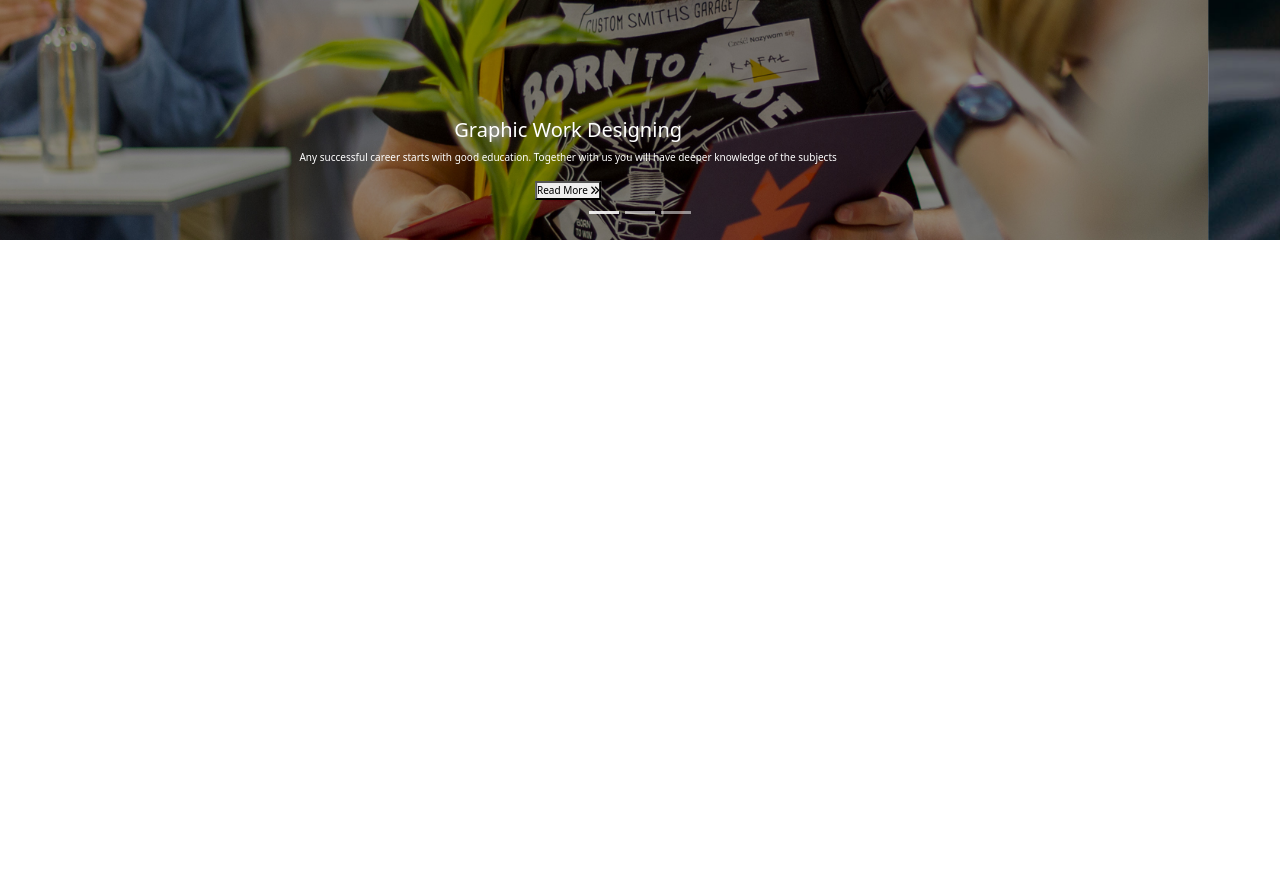
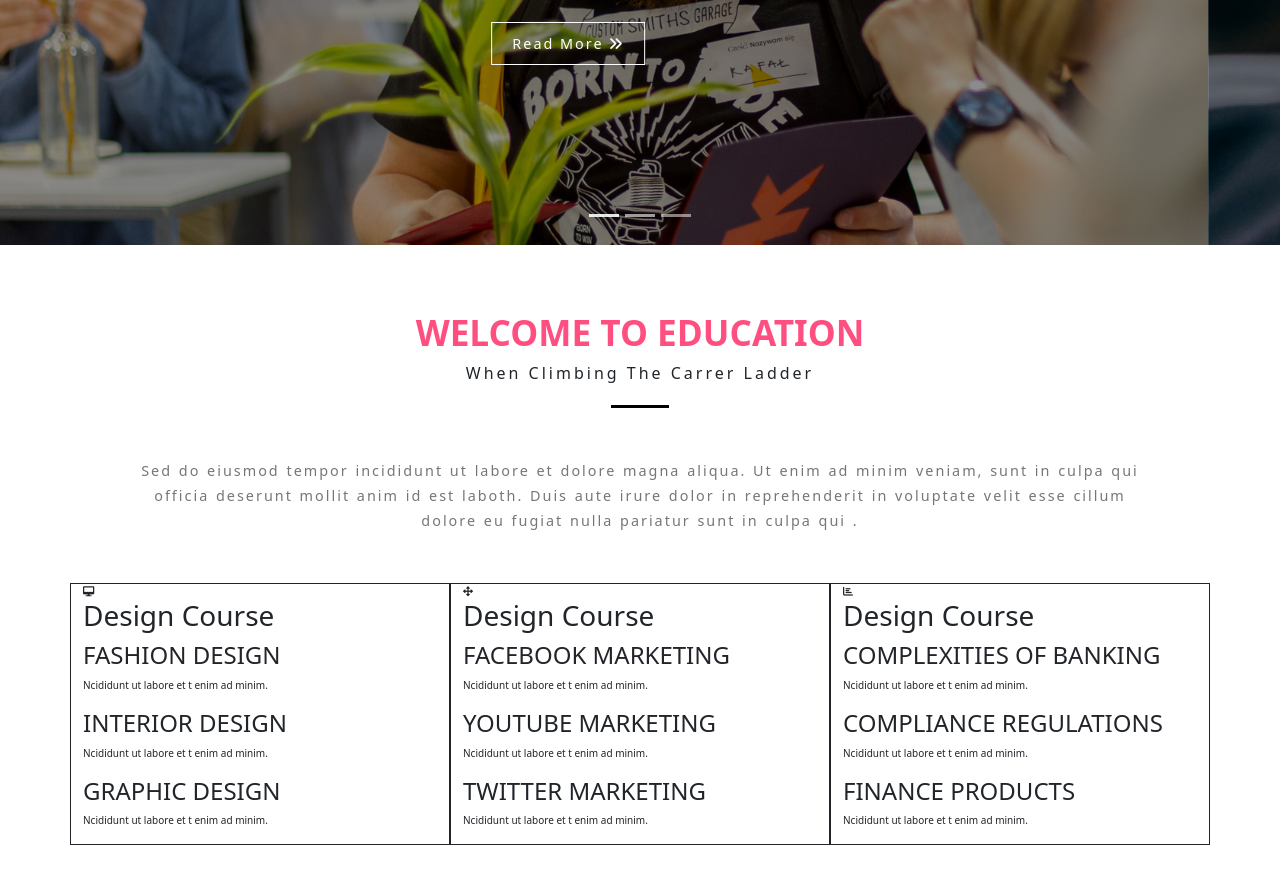
Before and after one commit to agamamom/bootstrap-responsive-practice, a website: page index.html in a window 1280 px wide. Shown: the part 506-1390 px from the top of the page. Before the commit the page ends 800 px from the top, so only its background shows below. Drawn offline with nearby package versions, Linux system fonts and the light colour scheme.

Commit message:
update code carousel, welcome

```diff
--- a/css/main.css
+++ b/css/main.css
@@ -14,6 +14,21 @@ body{
 ul{
     list-style: none;
 }
+.heading{
+    text-align: center;
+}
+.heading h1{
+    color:#ff4f81;
+    font-size: 2.2rem;
+    font-weight: 700;
+}
+.heading p{
+    font-size: 1rem;
+    letter-spacing: 3px;
+}
+.section{
+    padding: 66px 0;
+}
 /* MAIN CSS */
 /* HEADER TOP */
 .header__top{
@@ -24,7 +39,7 @@ ul{
 }
 .header__left a{
     color: white;
-    font-size: 0.9rem;
+    font-size: 1rem;
     text-decoration: none;
     outline: none;
     padding: 0 10px;
@@ -48,10 +63,17 @@ ul{
     text-align: center;
     color: white;
     margin-right: 5px;
+    font-size: 0.9rem;
+    transition: all .3s;
+}
+.header__right a i:hover{
+    border: 1px solid white;
+    background-color: #ff4f81;
+
 }
 /* HEADER NAV */
 .navInstruction .navbar-brand p:first-child{
-    font-size: 2rem;
+    font-size: 2.2rem;
     font-weight: 700;
     color: black;
 }
@@ -109,3 +131,62 @@ ul{
     background-color: transparent;
     color: #ff4f81;
 }
+/* CAROUSEL */
+/* #cybercarousels .container{
+    width: 50%;
+} */
+#cybercarousels .carousel-caption{
+    top: 35%;
+    left: 50%;
+    transform: translate(-50%);
+}
+#cybercarousels .carousel-caption h5{
+    font-size: 3rem;
+    color: white;
+    letter-spacing: 1px;
+    font-weight: 400;
+}
+#cybercarousels .carousel-caption p{
+    font-size: 1rem;
+    letter-spacing: 3px;
+    line-height: 30px;
+    color: rgb(255, 255, 255);
+    font-weight: 200;
+    width: 60%;
+    margin: 10px auto 25px;
+}
+#cybercarousels .carousel-caption button{
+    font-size: 0.9rem;
+    background-color: transparent;
+    padding: 10px 20px;
+    border: 1px solid white;
+    color: white;
+    letter-spacing: 2px;
+    transition: all .3s;
+}
+#cybercarousels .carousel-caption button:hover{
+    background-color:#ff4f81;
+    border: 1px solid #ff4f81;
+}
+#cybercarousels .carousel-indicators{
+    bottom: 2px;
+}
+/* WELCOME */
+.welcome .heading p::after{
+    content: '';
+    display: block;
+    height: 3px;
+    width: 4.5%;
+    margin: 20px auto;
+    background-color: black;
+}
+.welcome__content>p{
+    width: 80%;
+    margin: 50px auto;
+    letter-spacing: 2px;
+    text-align: center;
+    color: rgb(117, 119, 119);
+    font-size: 0.9rem;
+    word-spacing: 1px;
+    line-height: 25px;
+}
--- a/index.html
+++ b/index.html
@@ -83,8 +83,9 @@
     </header>
     <!-- CAROUSEL -->
     <section class="cyberCarousel">
+        <!--  -->
         <div id="cybercarousels" class="carousel slide" data-bs-ride="carousel">
-            <div class="carousel-indicators">
+            <div class=" carousel-indicators">
                 <button type="button" data-bs-target="#cybercarousels" data-bs-slide-to="0" class="active"
                     aria-current="true" aria-label="Slide 1"></button>
                 <button type="button" data-bs-target="#cybercarousels" data-bs-slide-to="1"
@@ -95,8 +96,8 @@
             <div class="carousel-inner">
                 <div class="carousel-item active">
                     <img src="./img/banner1.jpg" class="d-block w-100" alt="banner1">
-                    <div class="carousel-caption d-none d-md-block">
-                        <h5>Graphic Work Designing</h5>
+                    <div class="container carousel-caption d-none d-md-block">
+                        <h5 class="mb-0">Graphic Work Designing</h5>
                         <p>Any successful career starts with good education. Together with us you will have deeper
                             knowledge of the subjects</p>
                         <button>Read More <i class=" fas
@@ -105,8 +106,8 @@
                 </div>
                 <div class="carousel-item">
                     <img src="./img/banner2.jpg" class="d-block w-100" alt="banner2">
-                    <div class="carousel-caption d-none d-md-block">
-                        <h5>Financial Analyst Course.</h5>
+                    <div class="container carousel-caption d-none d-md-block">
+                        <h5 class="mb-0">Financial Analyst Course.</h5>
                         <p>Any successful career starts with good education. Together with us you will have deeper
                             knowledge of the subjects</p>
                         <button>Read More <i class=" fas
@@ -115,8 +116,8 @@
                 </div>
                 <div class="carousel-item">
                     <img src="./img/banner3.jpg" class="d-block w-100" alt="banner3">
-                    <div class="carousel-caption d-none d-md-block">
-                        <h5>Digital Marketing Course.</h5>
+                    <div class="container carousel-caption d-none d-md-block">
+                        <h5 class="mb-0">Digital Marketing Course.</h5>
                         <p>Any successful career starts with good education. Together with us you will have deeper
                             knowledge of the subjects</p>
                         <button>Read More <i class=" fas
@@ -135,9 +136,92 @@
         </div>
     </section>
     <!-- WELCOME -->
-    <section class="welcome"></section>
+    <section class="welcome section">
+        <div class="heading">
+            <h1>WELCOME TO EDUCATION</h1>
+            <p>When Climbing The Carrer Ladder</p>
+        </div>
+        <div class="welcome__content">
+            <p>Sed do eiusmod tempor incididunt ut labore et dolore magna aliqua. Ut enim ad minim
+                veniam, sunt in culpa
+                qui officia deserunt mollit anim id est laboth. Duis aute irure dolor in reprehenderit in voluptate
+                velit esse cillum dolore eu fugiat nulla pariatur sunt in culpa qui .
+            </p>
+            <div class="container">
+                <div class="row">
+                    <div class="welcome__design col-4 border border-dark">
+                        <div class="welcom__design--icon">
+                            <i class="fas fa-desktop"></i>
+                        </div>
+                        <div class="welcom__design--title">
+                            <h3>Design Course</h3>
+                        </div>
+                        <div class="welcome__design--content">
+                            <div class="content__item">
+                                <h4>FASHION DESIGN</h4>
+                                <p>Ncididunt ut labore et t enim ad minim.</p>
+                            </div>
+                            <div class="content__item">
+                                <h4>INTERIOR DESIGN</h4>
+                                <p>Ncididunt ut labore et t enim ad minim.</p>
+                            </div>
+                            <div class="content__item">
+                                <h4>GRAPHIC DESIGN</h4>
+                                <p>Ncididunt ut labore et t enim ad minim.</p>
+                            </div>
+                        </div>
+                    </div>
+                    <div class="welcome__marketing col-4 border border-dark">
+                        <div class="welcom__marketing--icon">
+                            <i class="fas fa-arrows-alt"></i>
+                        </div>
+                        <div class="welcom__marketing--title">
+                            <h3>Design Course</h3>
+                        </div>
+                        <div class="welcome_marketingn--content">
+                            <div class="content__item">
+                                <h4>FACEBOOK MARKETING</h4>
+                                <p>Ncididunt ut labore et t enim ad minim.</p>
+                            </div>
+                            <div class="content__item">
+                                <h4>YOUTUBE MARKETING</h4>
+                                <p>Ncididunt ut labore et t enim ad minim.</p>
+                            </div>
+                            <div class="content__item">
+                                <h4>TWITTER MARKETING</h4>
+                                <p>Ncididunt ut labore et t enim ad minim.</p>
+                            </div>
+                        </div>
+                    </div>
+                    <div class="welcome__financial col-4 border border-dark">
+                        <div class="welcom__financial--icon">
+                            <i class="fas fa-chart-bar"></i>
+                        </div>
+                        <div class="welcom__financial--title">
+                            <h3>Design Course</h3>
+                        </div>
+                        <div class="welcome__financial--content">
+                            <div class="content__item">
+                                <h4>COMPLEXITIES OF BANKING</h4>
+                                <p>Ncididunt ut labore et t enim ad minim.</p>
+                            </div>
+                            <div class="content__item">
+                                <h4>COMPLIANCE REGULATIONS</h4>
+                                <p>Ncididunt ut labore et t enim ad minim.</p>
+                            </div>
+                            <div class="content__item">
+                                <h4>FINANCE PRODUCTS</h4>
+                                <p>Ncididunt ut labore et t enim ad minim.</p>
+                            </div>
+                        </div>
+                    </div>
+                </div>
+            </div>
+
+        </div>
+    </section>
     <!-- OUR STATS -->
-    <section class="ourstats"></section>
+    <section class="ourstats section"></section>
     <!-- OFFER -->
     <section class="offer"></section>
     <!-- FEEDBACK -->
```
